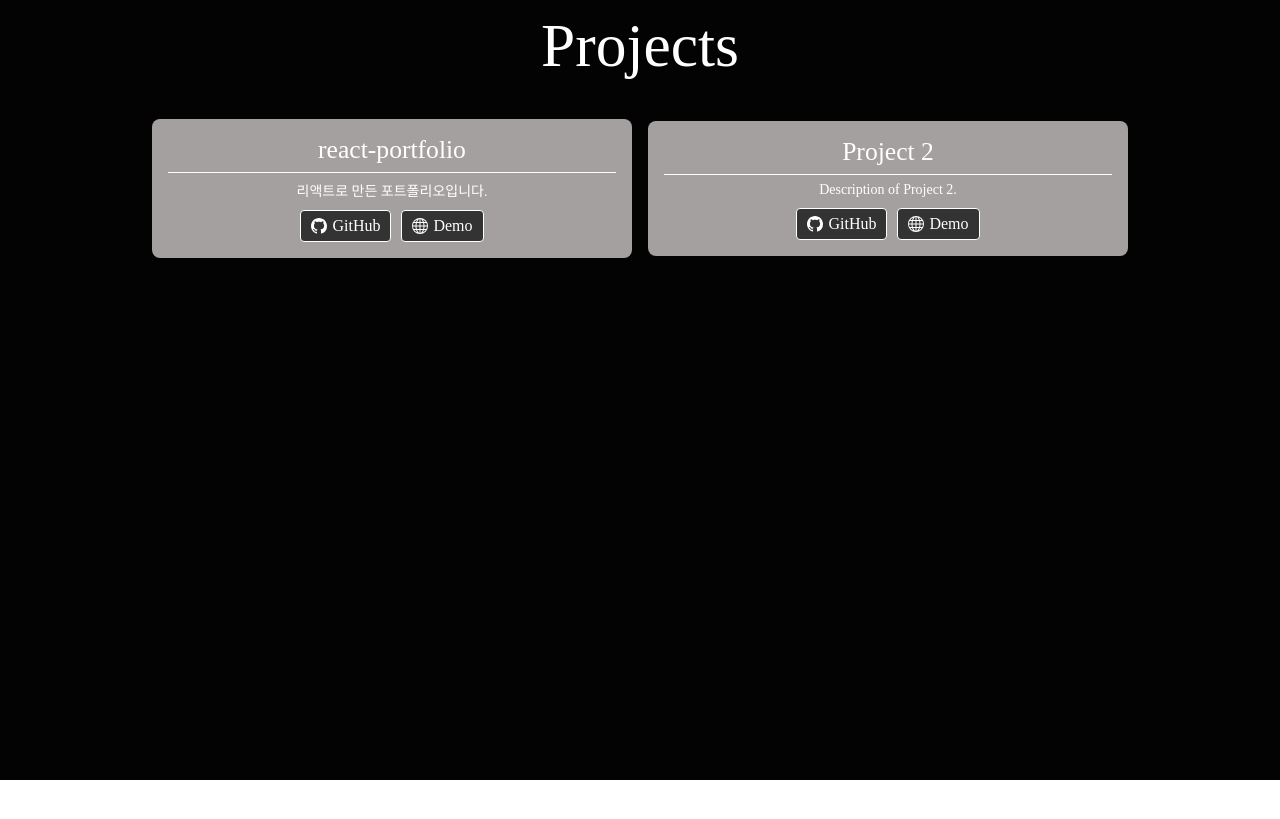
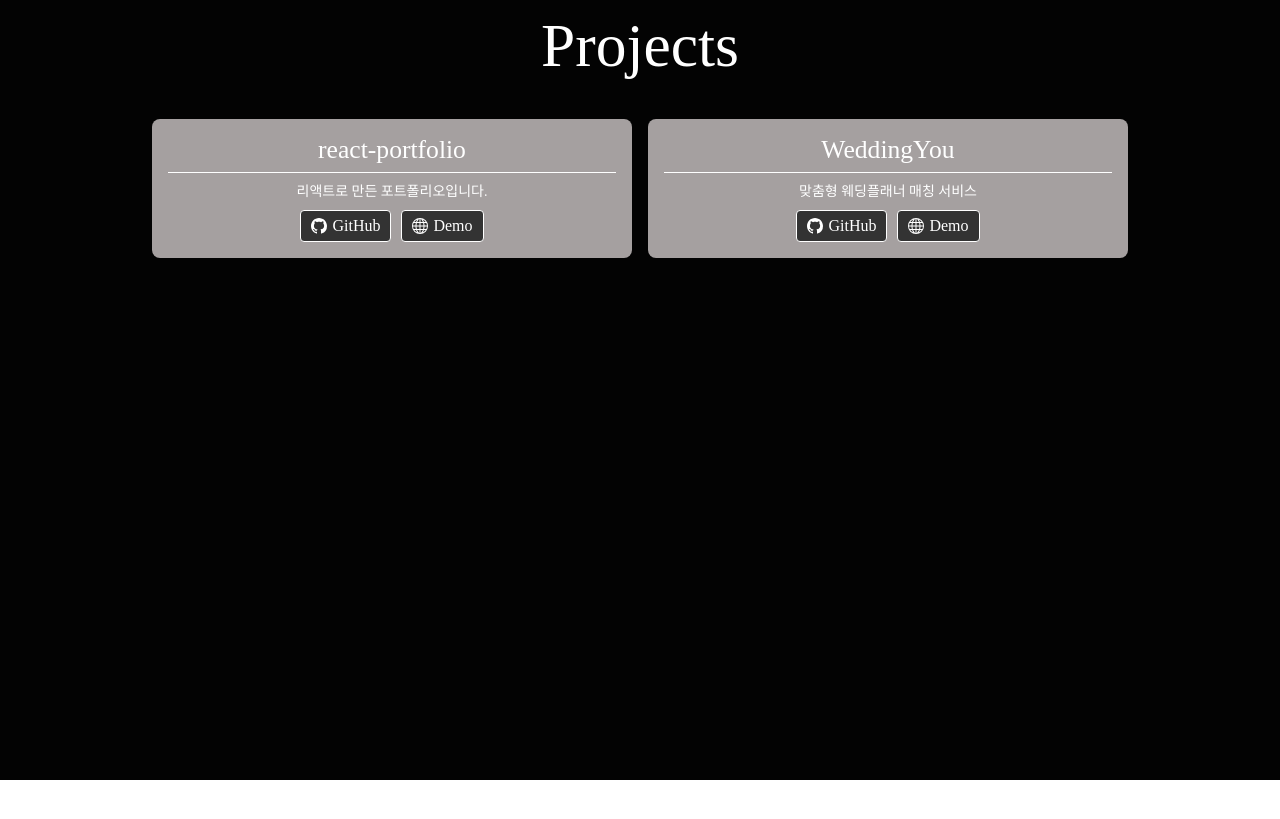
Before and after one commit to sjson555/portfolio, a React (Create React App) app: page / in a window 1280 px wide. Shown: the part 1620-2439 px from the top of the page. Built offline with nearby package versions, Linux system fonts and the light colour scheme.

Commit message:
projectlist2

```diff
--- a/src/components/Project/ProjectList.js
+++ b/src/components/Project/ProjectList.js
@@ -15,10 +15,10 @@ const ProjectList = () => (
         demo="https://github.com/sjson555/react-portfolio"
       />
       <Project
-        title="Project 2"
-        description="Description of Project 2."
-        github="https://github.com/example/project2"
-        demo="https://example.com/project2-demo"
+        title="WeddingYou"
+        description="맞춤형 웨딩플래너 매칭 서비스"
+        github="https://github.com/weddingYou-Project"
+        demo="/pdf/weddingyou.pdf"
       />
     </div>
   </div>
```
Also changed, not shown: 1 other file (tests, documents, lock files or other folders).
